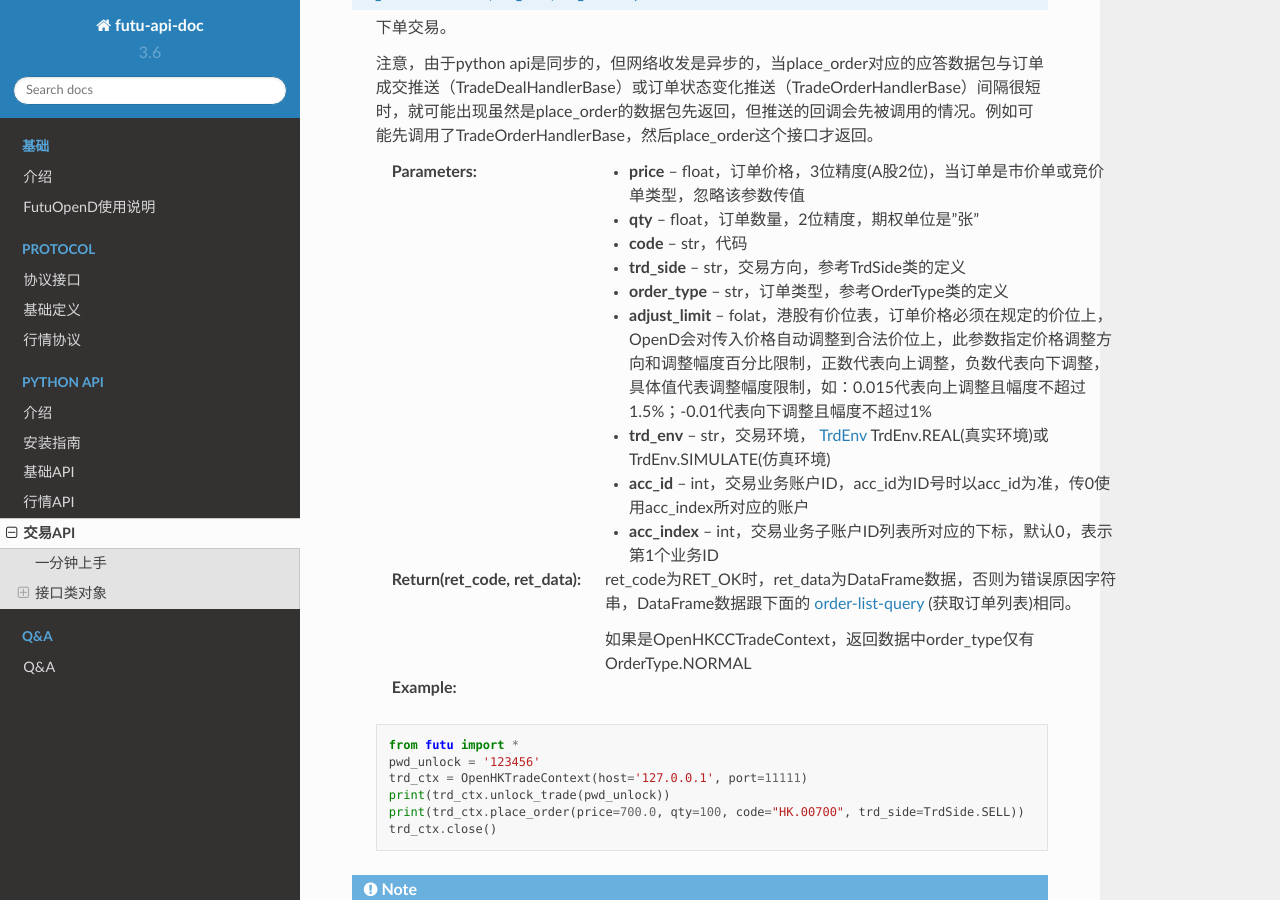
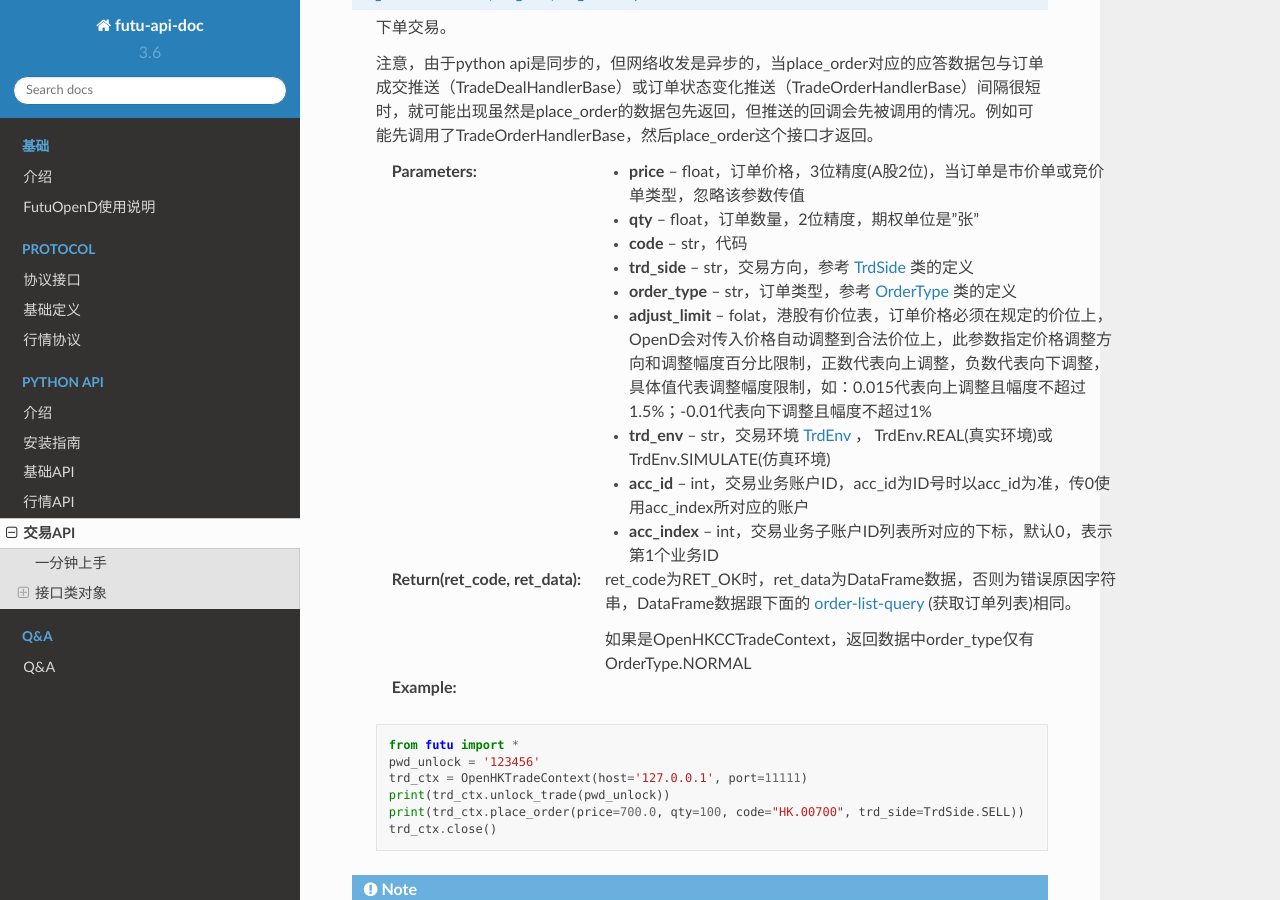
Before and after one commit to FutunnOpen/futu-api-doc, a Sphinx documentation site: the page built from doc_maker/source/api/Trade_API.rst, in a window 1280 px wide and 900 px high, scrolled down 4326 px. Built offline with Sphinx 7.4.7 and the Read the Docs theme 2.0.0, drawn with Linux system fonts in a browser that asks for light colours; pages that are not in the unit, such as notebooks, are missing from menus; some of the changed text lies outside the part shown.

Commit message:
误写修正

```diff
--- a/doc_maker/source/api/Trade_API.rst
+++ b/doc_maker/source/api/Trade_API.rst
@@ -159,7 +159,7 @@ position_list_query - 获取账户持仓列表
  :param code: str，代码过滤，只返回包含这个代码的数据，没传不过滤，返回所有
  :param pl_ratio_min: float，过滤盈亏比例下限，高于此比例的会返回，如0.1，返回盈亏比例大于10%的持仓
  :param pl_ratio_max: float，过滤盈亏比例上限，低于此比例的会返回，如0.2，返回盈亏比例小于20%的持仓
- :param trd_env: str，交易环境， TrdEnv_ TrdEnv.REAL(真实环境)或TrdEnv.SIMULATE(仿真环境)
+ :param trd_env: str，交易环境 TrdEnv_ ，TrdEnv.REAL(真实环境)或TrdEnv.SIMULATE(仿真环境)
  :param acc_id: int，交易业务账户ID，acc_id为ID号时以acc_id为准，传0使用acc_index所对应的账户
  :param acc_index: int，交易业务子账户ID列表所对应的下标，默认0，表示第1个业务ID
  :return(ret_code, ret_data): ret_code为RET_OK时，ret_data为DataFrame数据，否则为错误原因字符串，DataFrame数据如下：
@@ -212,10 +212,10 @@ place_order - 下单
  :param price: float，订单价格，3位精度(A股2位)，当订单是市价单或竞价单类型，忽略该参数传值
  :param qty: float，订单数量，2位精度，期权单位是"张"
  :param code: str，代码
- :param trd_side: str，交易方向，参考TrdSide类的定义
- :param order_type: str，订单类型，参考OrderType类的定义
+ :param trd_side: str，交易方向，参考 TrdSide_ 类的定义
+ :param order_type: str，订单类型，参考 OrderType_ 类的定义
  :param adjust_limit: folat，港股有价位表，订单价格必须在规定的价位上，OpenD会对传入价格自动调整到合法价位上，此参数指定价格调整方向和调整幅度百分比限制，正数代表向上调整，负数代表向下调整，具体值代表调整幅度限制，如：0.015代表向上调整且幅度不超过1.5%；-0.01代表向下调整且幅度不超过1%
- :param trd_env: str，交易环境， TrdEnv_ TrdEnv.REAL(真实环境)或TrdEnv.SIMULATE(仿真环境)
+ :param trd_env: str，交易环境 TrdEnv_ ，  TrdEnv.REAL(真实环境)或TrdEnv.SIMULATE(仿真环境)
  :param acc_id: int，交易业务账户ID，acc_id为ID号时以acc_id为准，传0使用acc_index所对应的账户
  :param acc_index: int，交易业务子账户ID列表所对应的下标，默认0，表示第1个业务ID
  :return(ret_code, ret_data): ret_code为RET_OK时，ret_data为DataFrame数据，否则为错误原因字符串，DataFrame数据跟下面的 order-list-query_ (获取订单列表)相同。
@@ -251,7 +251,7 @@ order_list_query - 获取订单列表
  :param code: str，代码过滤，只返回包含这个代码的数据，没传不过滤，返回所有
  :param start: str，开始时间，严格按YYYY-MM-DD HH:MM:SS或YYYY-MM-DD HH:MM:SS.MS格式传
  :param end: str，结束时间，严格按YYYY-MM-DD HH:MM:SS或YYYY-MM-DD HH:MM:SS.MS格式传
- :param trd_env: str，交易环境  TrdEnv_ ，TrdEnv.REAL(真实环境)或TrdEnv.SIMULATE(仿真环境)
+ :param trd_env: str，交易环境 TrdEnv_ ，TrdEnv.REAL(真实环境)或TrdEnv.SIMULATE(仿真环境)
  :param acc_id: int，交易业务账户ID，acc_id为ID号时以acc_id为准，传0使用acc_index所对应的账户
  :param acc_index: int，交易业务子账户ID列表所对应的下标，默认0，表示第1个业务ID
  :return(ret_code, ret_data): ret_code为RET_OK时，ret_data为DataFrame数据，否则为错误原因字符串，DataFrame数据如下：
```
